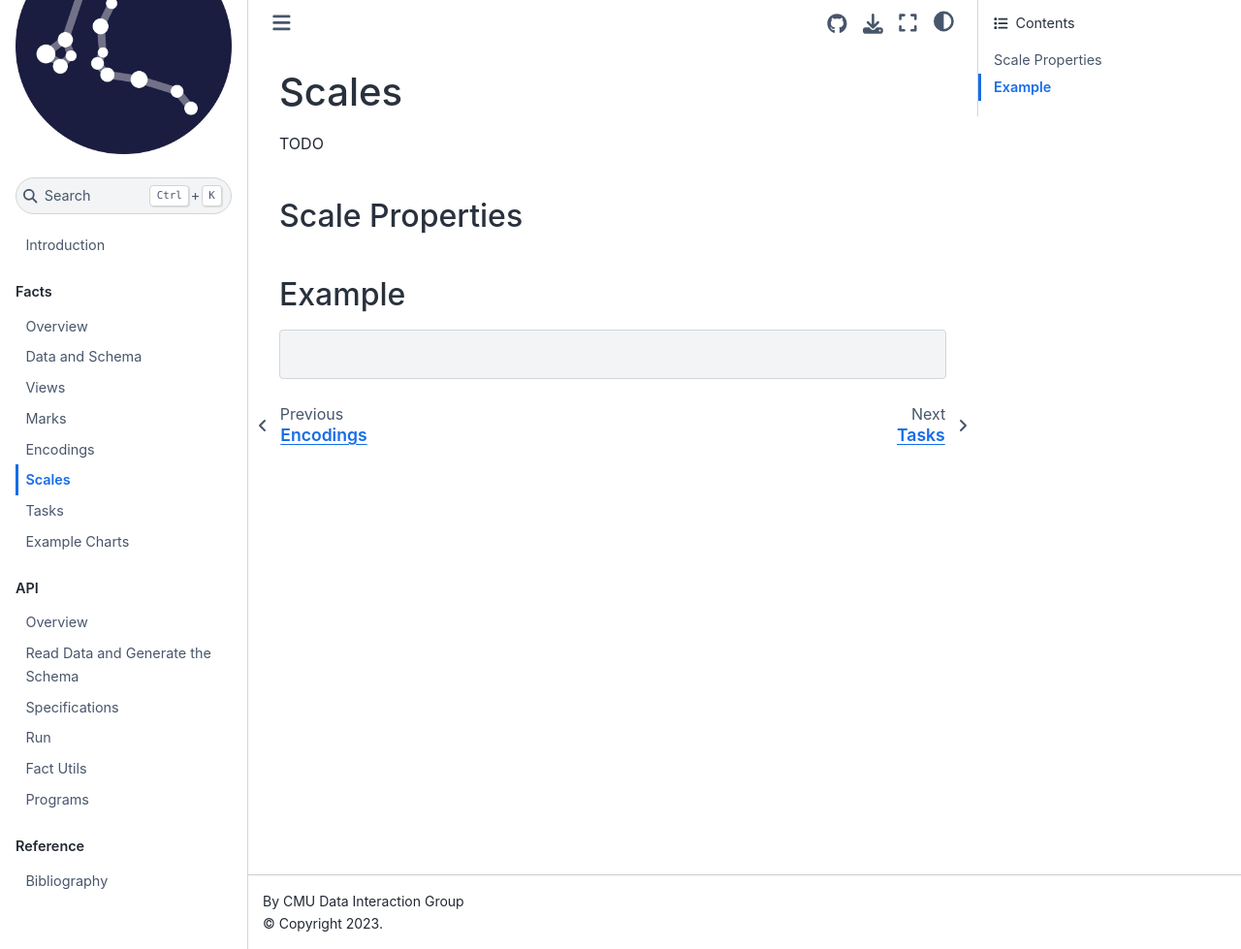
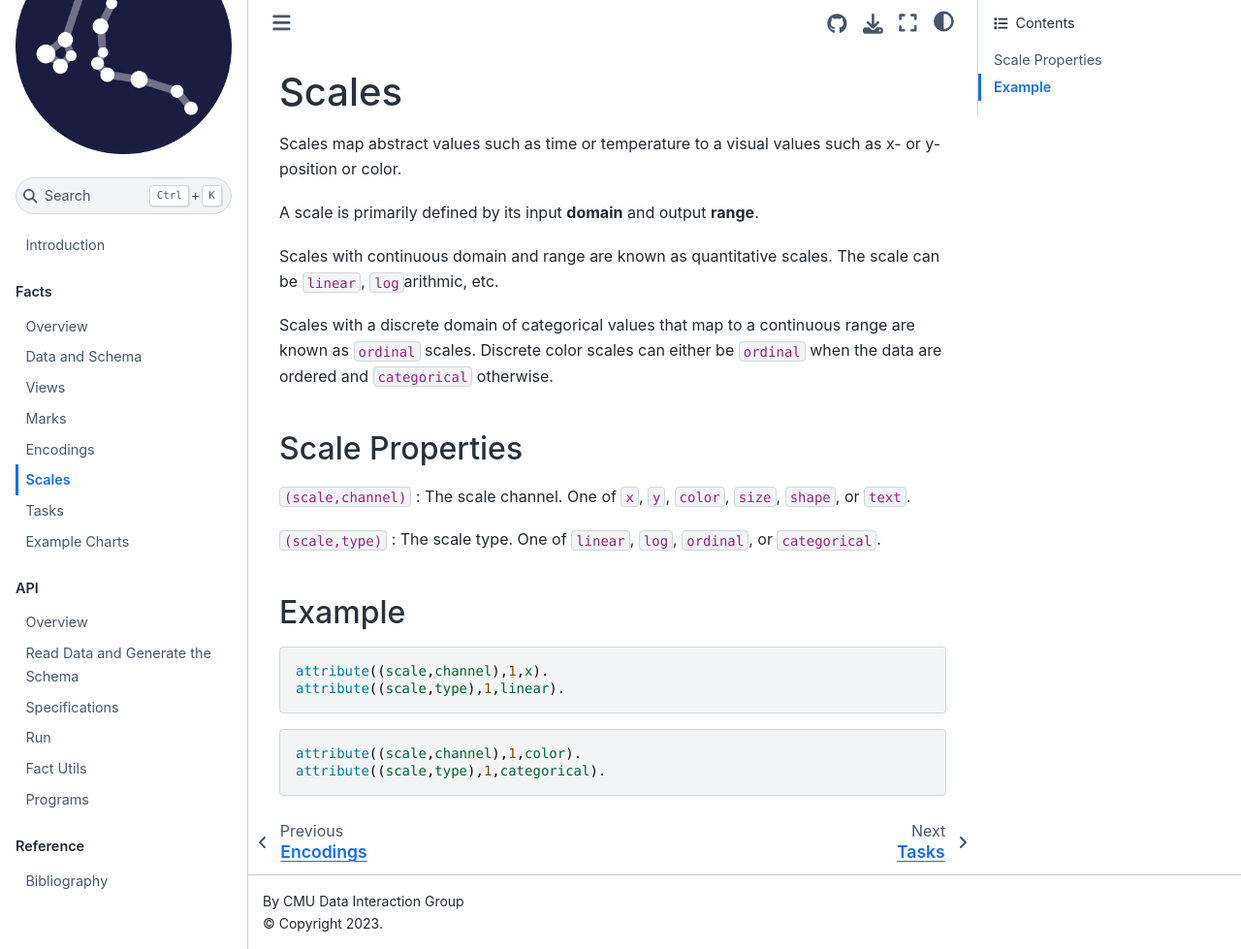
Before and after one commit to cmudig/draco2, a Jupyter Book: the page built from docs/facts/scale.md, in a window 1280 px wide and 979 px high. Shown: the whole window at 97% size. Built offline with Jupyter Book 1.0.4 settings and Sphinx 7.4.7 and the Sphinx Book theme 1.1.4, drawn with Linux system fonts in a browser that asks for light colours.

Commit message:
feat: add categorical scale (#189)

````diff
--- a/docs/facts/scale.md
+++ b/docs/facts/scale.md
@@ -1,11 +1,29 @@
 # Scales
 
-TODO
+Scales map abstract values such as time or temperature to a visual values such as x- or y-position or color.
+
+A scale is primarily defined by its input **domain** and output **range**.
+
+Scales with continuous domain and range are known as quantitative scales. The scale can be `linear`, `log`arithmic, etc.
+
+Scales with a discrete domain of categorical values that map to a continuous range are known as `ordinal` scales. Discrete color scales can either be `ordinal` when the data are ordered and `categorical` otherwise.
 
 ## Scale Properties
+
+`(scale,channel)`
+: The scale channel. One of `x`, `y`, `color`, `size`, `shape`, or `text`.
+
+`(scale,type)`
+: The scale type. One of `linear`, `log`, `ordinal`, or `categorical`.
 
 ## Example
 
 ```prolog
+attribute((scale,channel),1,x).
+attribute((scale,type),1,linear).
+```
 
+```prolog
+attribute((scale,channel),1,color).
+attribute((scale,type),1,categorical).
 ```
````
Also changed, not shown: docs/facts/encoding.md (+1 -1 lines), docs/facts/examples.ipynb, 1 other file.
